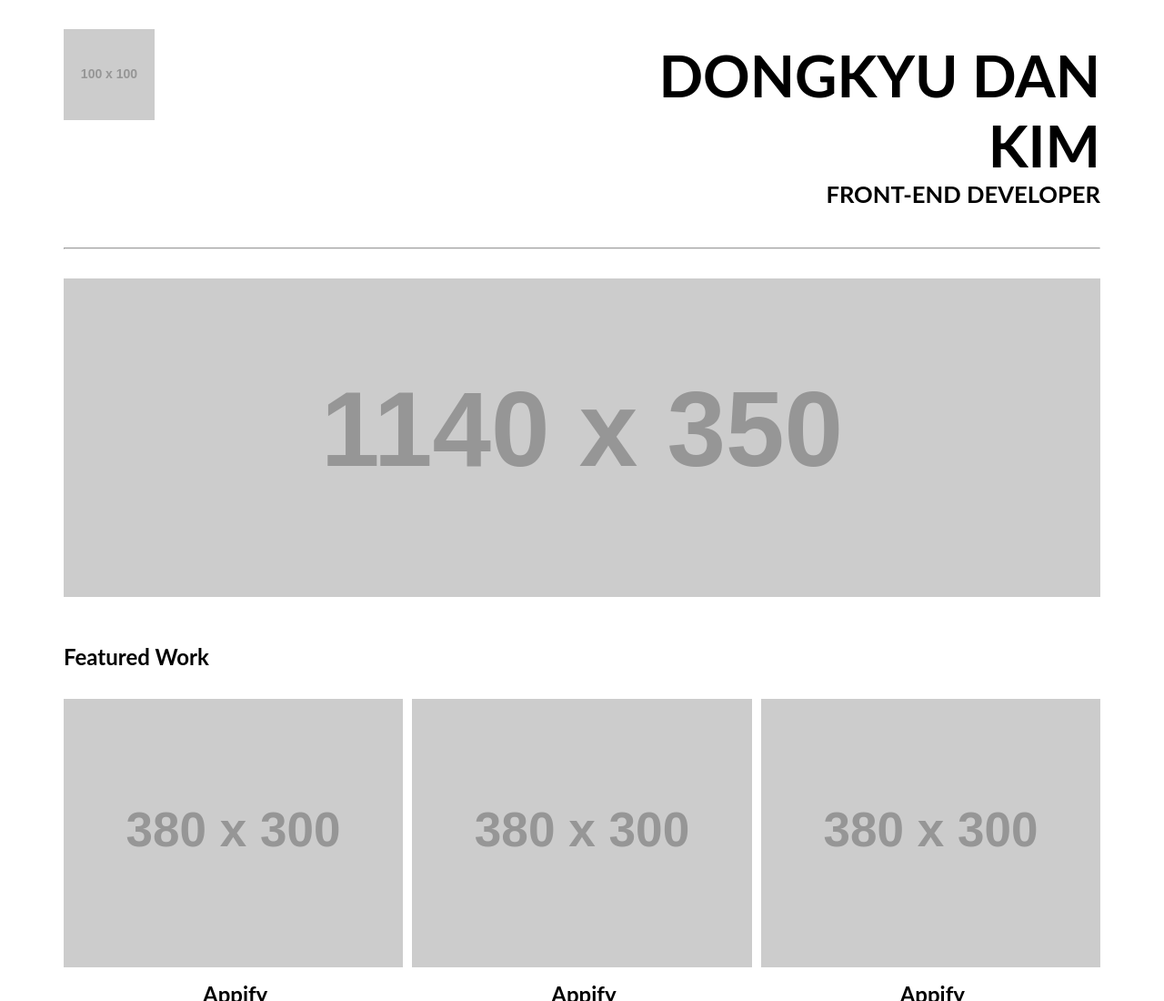
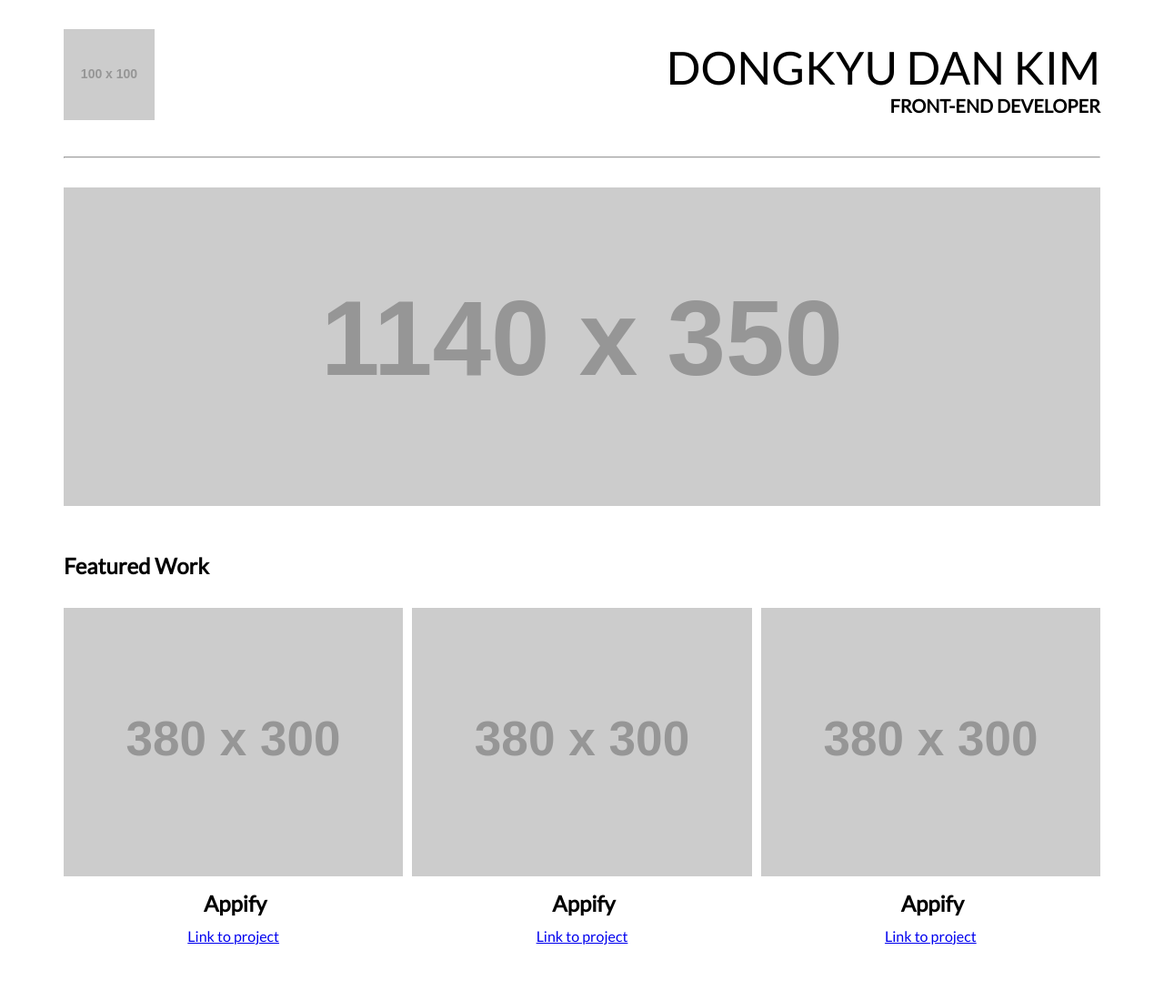
Before and after one commit to csdankim/Project_Portfolio, a plain HTML site: page index.html in a window 1280 px wide. Shown: the top 1100 px of the page at 91% size. Drawn offline with Linux system fonts and the light colour scheme; placeholder pictures from the web are drawn by us.

Commit message:
Apply new font and adjust its weight on h1. Change portion of header elements

```diff
--- a/CSS/main.css
+++ b/CSS/main.css
@@ -34,6 +34,7 @@ hr {
 
 h1 {
 	font-size: 5vw;
+	font-weight: 100;
 	margin-bottom: 0;
 	margin-top: 12px;
 }
--- a/CSS/responsive.css
+++ b/CSS/responsive.css
@@ -42,11 +42,11 @@
 	}
 
 	.title-logo {
-		width: 50%;
+		width: 20%;
 	}
 
 	.title {
-		width: 50%;
+		width: 80%;
 		text-align: right;
 		text-transform: uppercase;
 		vertical-align: top;
@@ -90,8 +90,15 @@
 	}
 
 	h1{
-		/*font-size: 3em;*/
+		font-size: 50px;
 		margin-bottom: 0;
 		margin-top: 12px;
 	}
+
+	.title > h3 {
+		font-size: 20px;
+	}
+
+
+
 }
--- a/index.html
+++ b/index.html
@@ -5,6 +5,7 @@
   	<meta name="viewport" content="width=device-width, minimum-scale=1.0, initial-scale=1.0, user-scalable=yes">
   	<meta name="mobile-web-app-capable" content="yes">
   	<title>Dan's Portfolio</title>
+  	<link href='https://fonts.googleapis.com/css?family=Lato' rel='stylesheet' type='text/css'>
   	<link rel="stylesheet" href="css/main.css" type="text/css">
   	<link rel="stylesheet" href="css/responsive.css" type="text/css">
   </head>
```
